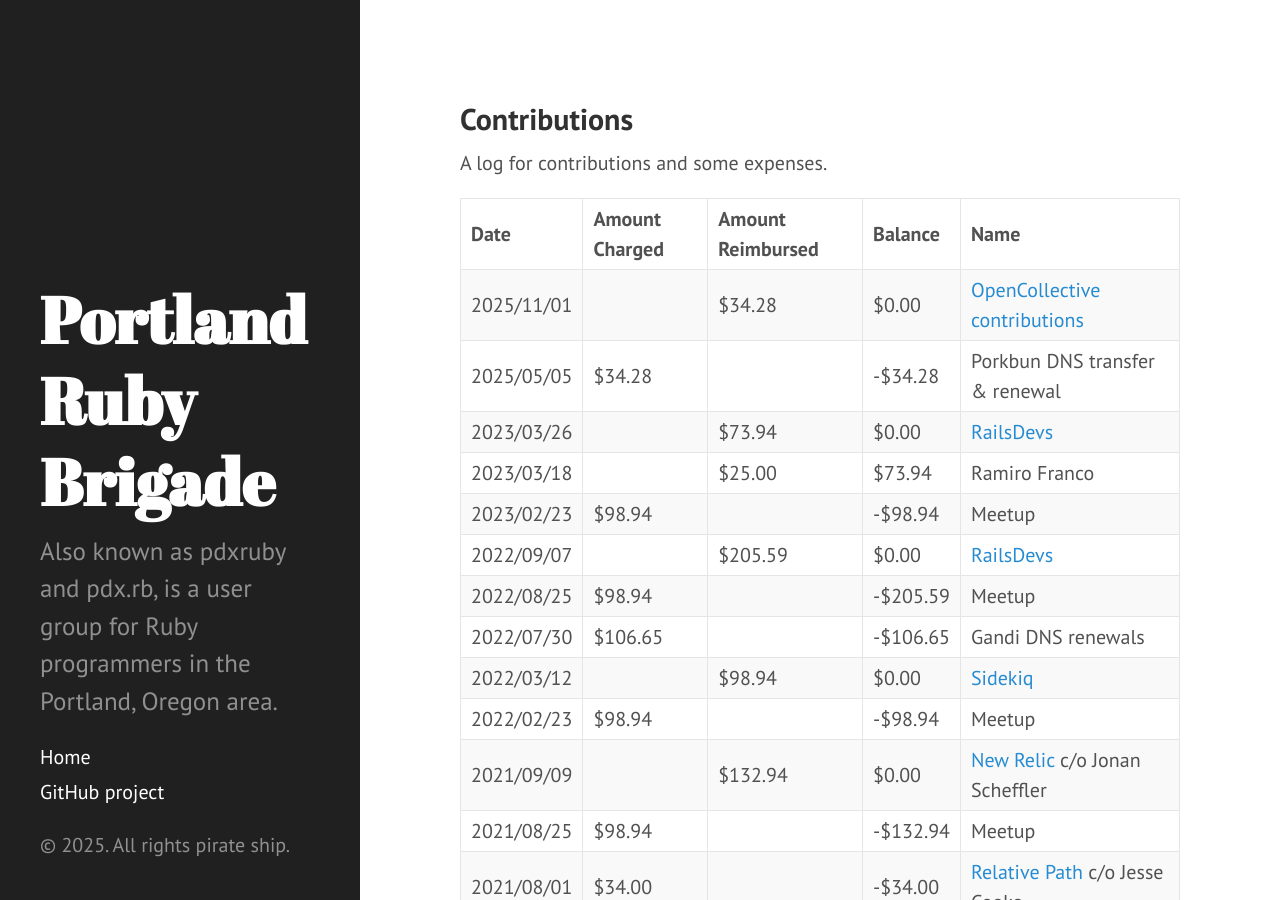
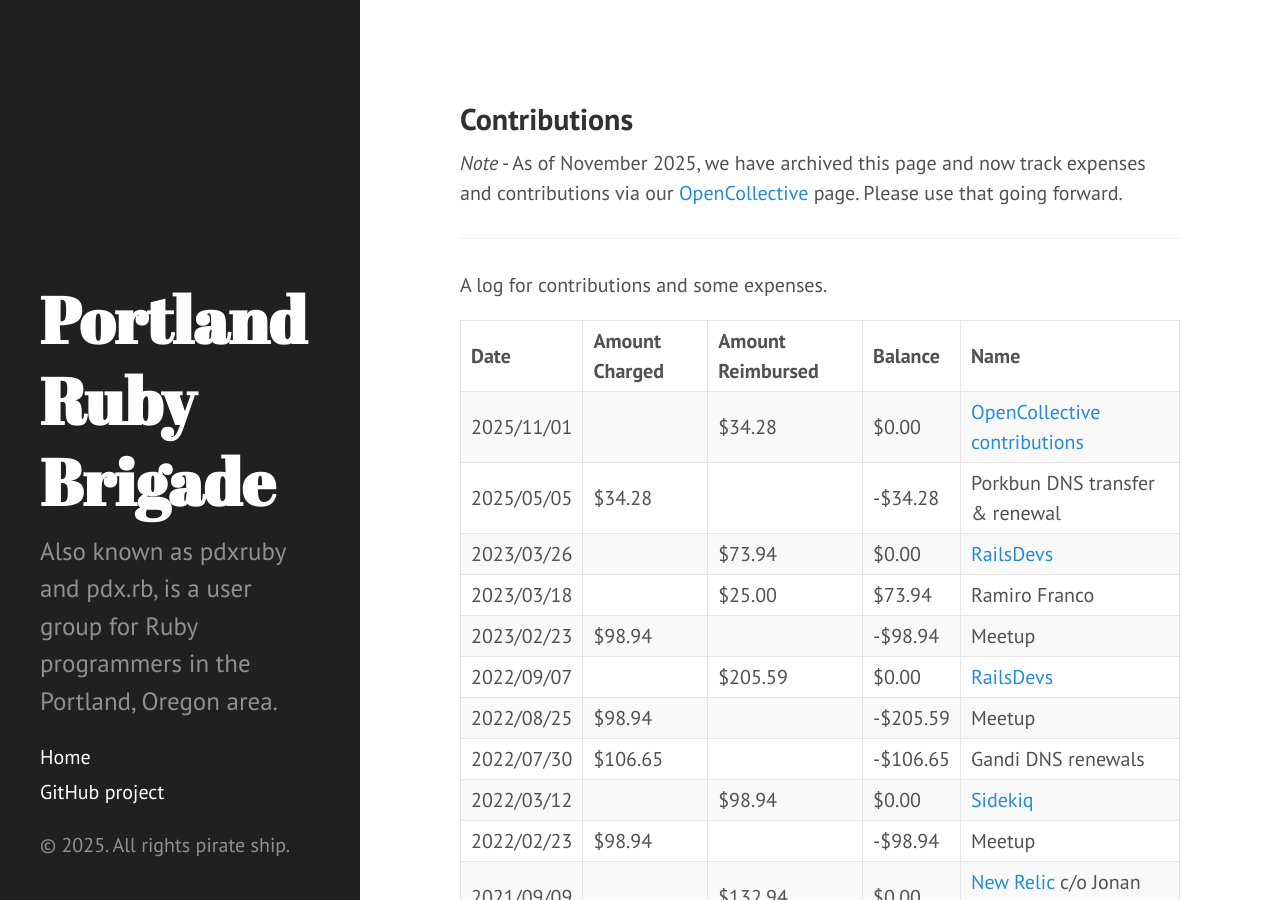
Before and after one commit to pdxruby/pdxruby.github.io, a Jekyll site: the page built from contributions.md, in a window 1280 px wide and 900 px high. Built offline with Jekyll 4.4.1, drawn with Linux system fonts in a browser that asks for light colours.

Commit message:
Add note to contributions log about OpenCollective

```diff
--- a/contributions.md
+++ b/contributions.md
@@ -4,6 +4,11 @@ layout: default
 ---
 
 ## Contributions
+
+*Note* - As of November 2025, we have archived this page and now track expenses and contributions
+via our [OpenCollective](https://opencollective.com/portland-ruby-brigade/) page. Please use that going forward.
+
+---
 
 A log for contributions and some expenses.
 
```
